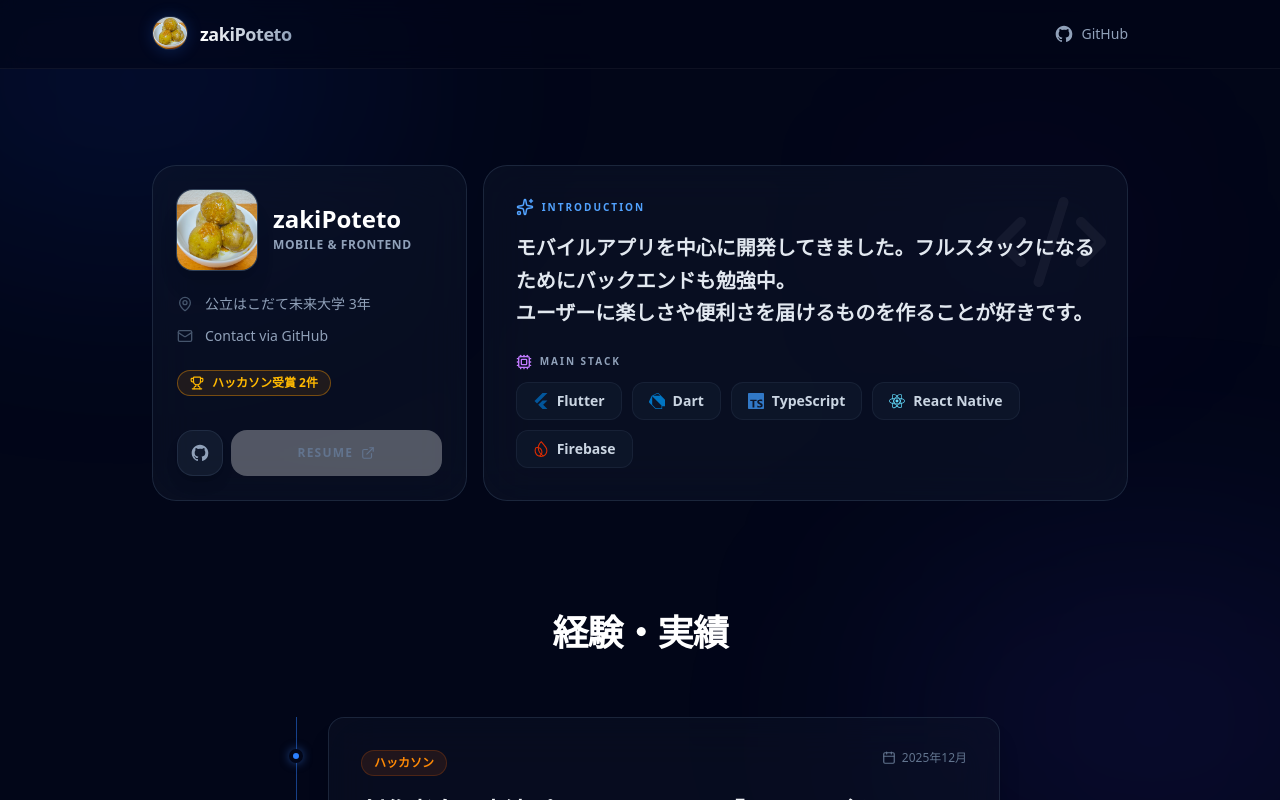
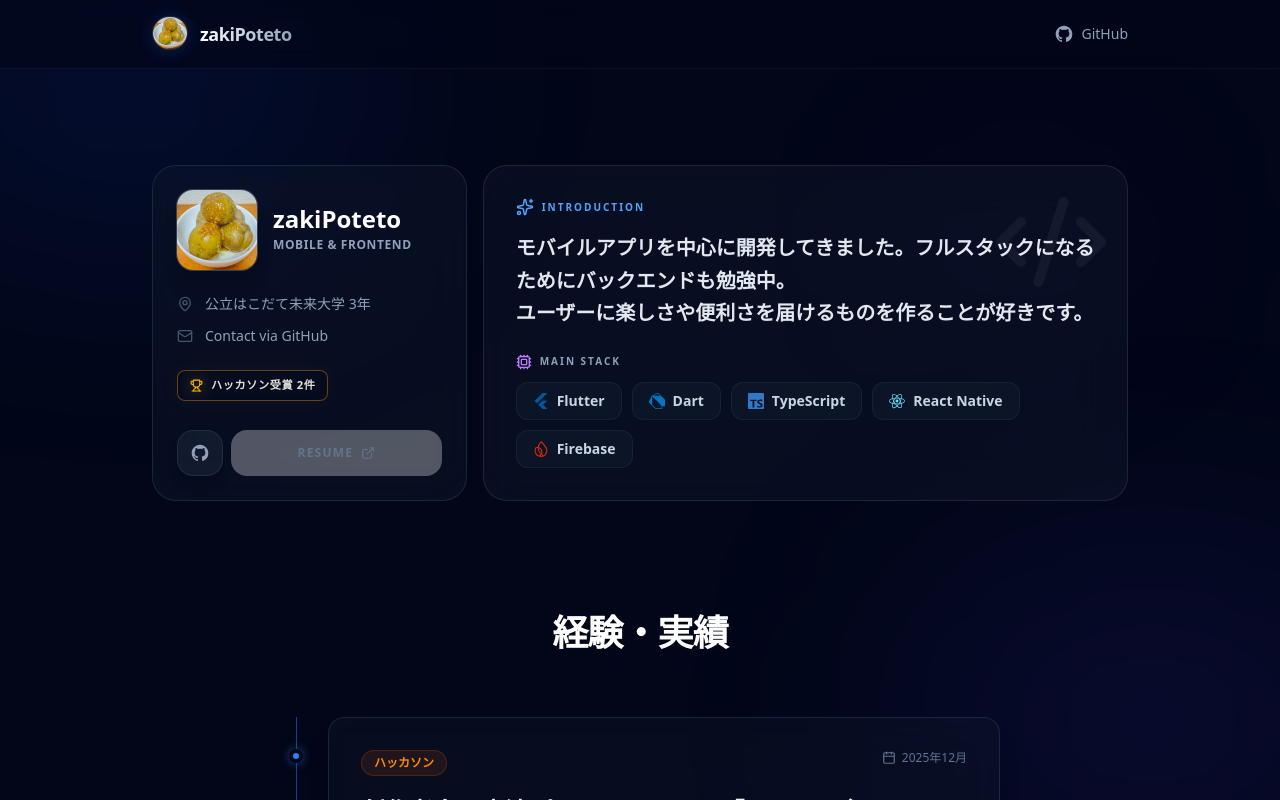
Before and after one commit to zakiPoteto/PortfolioWeb, a Next.js app: page / in a window 1280 px wide. Shown: the top 800 px of the page. Built offline with nearby package versions, Linux system fonts and the light colour scheme.

Commit message:
feat: AwardBadgeコンポーネントのスタイルを改善し

```diff
--- a/src/components/AwardBadge.tsx
+++ b/src/components/AwardBadge.tsx
@@ -8,14 +8,29 @@ export default function AwardBadge({
   size?: "sm" | "lg";
 }) {
   const isLg = size === "lg";
+
   return (
     <div
-      className={`inline-flex items-center gap-2 rounded-full border border-amber-500/40 bg-amber-500/10 font-bold text-amber-400 ${
-        isLg ? "px-4 py-2 text-sm" : "px-3 py-1 text-xs"
+      className={`relative inline-flex items-center gap-2 rounded-lg border border-amber-500/40 bg-slate-950/40 backdrop-blur-sm overflow-hidden shadow-[0_0_20px_rgba(245,158,11,0.05)] ${
+        isLg ? "px-5 py-2.5 text-sm" : "px-3 py-1.5 text-[0.7rem]"
       }`}
     >
-      <Trophy size={isLg ? 16 : 14} className="shrink-0" />
-      <span>{award}</span>
+      <div className="relative flex items-center gap-2 z-10">
+        <div className="relative flex items-center justify-center">
+            <Trophy
+                size={isLg ? 18 : 13}
+                className="text-amber-400 drop-shadow-[0_0_8px_rgba(251,191,36,0.6)]"
+            />
+            {/* Static subtle glow for large size */}
+            {isLg && (
+                <div className="absolute inset-0 bg-amber-400/20 blur-md rounded-full -z-10" />
+            )}
+        </div>
+
+        <span className="font-bold tracking-wider text-amber-50/90 uppercase">
+          {award}
+        </span>
+      </div>
     </div>
   );
 }
--- a/src/components/ExperienceCard.tsx
+++ b/src/components/ExperienceCard.tsx
@@ -40,7 +40,7 @@ export default function ExperienceCard({
         </div>
       </div>
 
-      <div className="space-y-2">
+      <div className="space-y-3">
         <h3 className="font-bold text-xl md:text-2xl leading-tight text-slate-100 group-hover:text-blue-400 transition-colors">
           {exp.title}
         </h3>
--- a/src/components/ExperienceDetailModal.tsx
+++ b/src/components/ExperienceDetailModal.tsx
@@ -21,15 +21,11 @@ export default function ExperienceDetailModal({ exp }: { exp: Experience }) {
         </div>
       </div>
 
-      <div className="space-y-2">
-        <h3 className="font-bold text-xl leading-tight text-slate-100">
+      <div className="space-y-3">
+        <h3 className="font-bold text-2xl leading-tight text-slate-100">
           {exp.title}
         </h3>
-        {exp.award && (
-          <div className="p-3 rounded-xl bg-amber-500/5 border border-amber-500/20">
-            <AwardBadge award={exp.award} size="lg" />
-          </div>
-        )}
+        {exp.award && <AwardBadge award={exp.award} size="lg" />}
       </div>
 
       <div className="flex flex-wrap gap-x-5 gap-y-2 text-sm text-slate-400">
```
